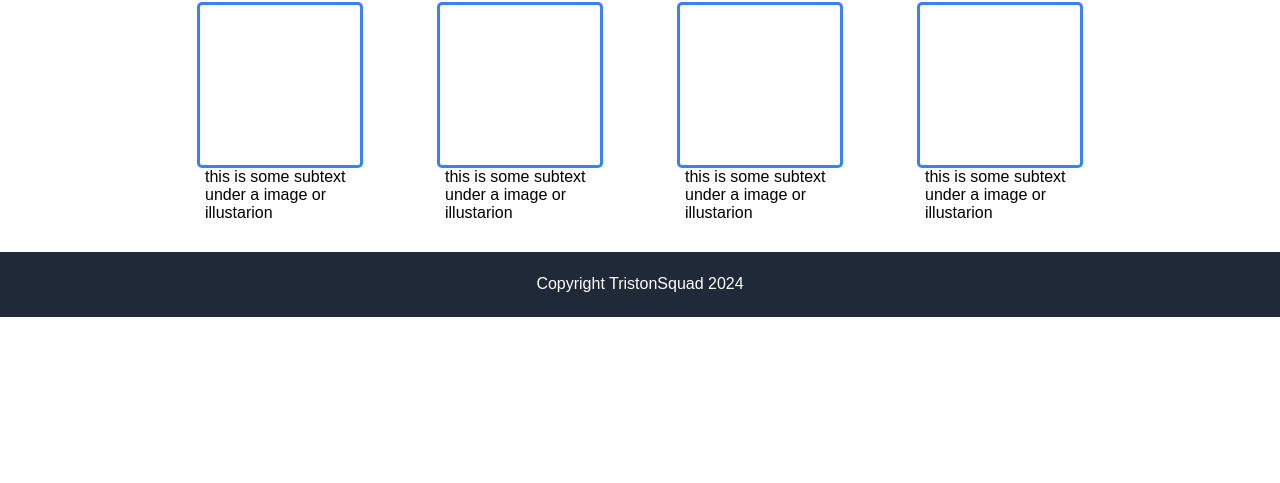
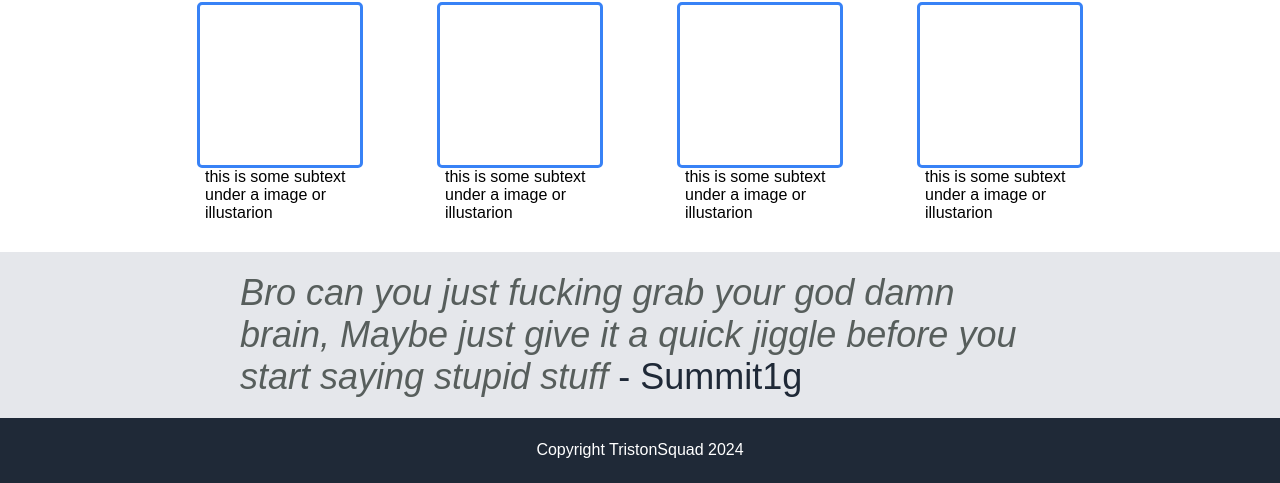
Before and after one commit to tman2747/foundations-landing-page, a plain HTML site: page index.html in a window 1280 px wide. Shown: the part 608-1091 px from the top of the page. Before the commit the page ends 925 px from the top, so only its background shows below. Drawn offline with Linux system fonts and the light colour scheme.

Commit message:
add section 3

```diff
--- a/index.html
+++ b/index.html
@@ -38,6 +38,9 @@
             <div class="card"><div class="card-image"></div>this is some subtext under a image or illustarion</div>
         </div>
     </div>
+    <div class="section-three">
+        <div class="quote"> <i>Bro can you just fucking grab your god damn brain, Maybe just give it a quick jiggle before you start saying stupid stuff</i> - Summit1g</div>
+    </div>
     <div class="footer">Copyright TristonSquad 2024</div>
 </body>
 
--- a/styles.css
+++ b/styles.css
@@ -94,6 +94,23 @@ body{
     align-items: center;
 }
 
+.section-three{
+    background-color: #e5e7eb;
+    display: flex;
+    justify-content: center;
+    align-items: center;
+}
+.quote{
+    font-size: 36px;
+    color: #1f2937;
+    width: 800px;
+    padding: 20px;
+    font-weight: 400;
+}
+.quote > i{
+    color:rgb(87, 94, 92);
+
+}
 
 .footer{
     background-color: #1f2937;
```
